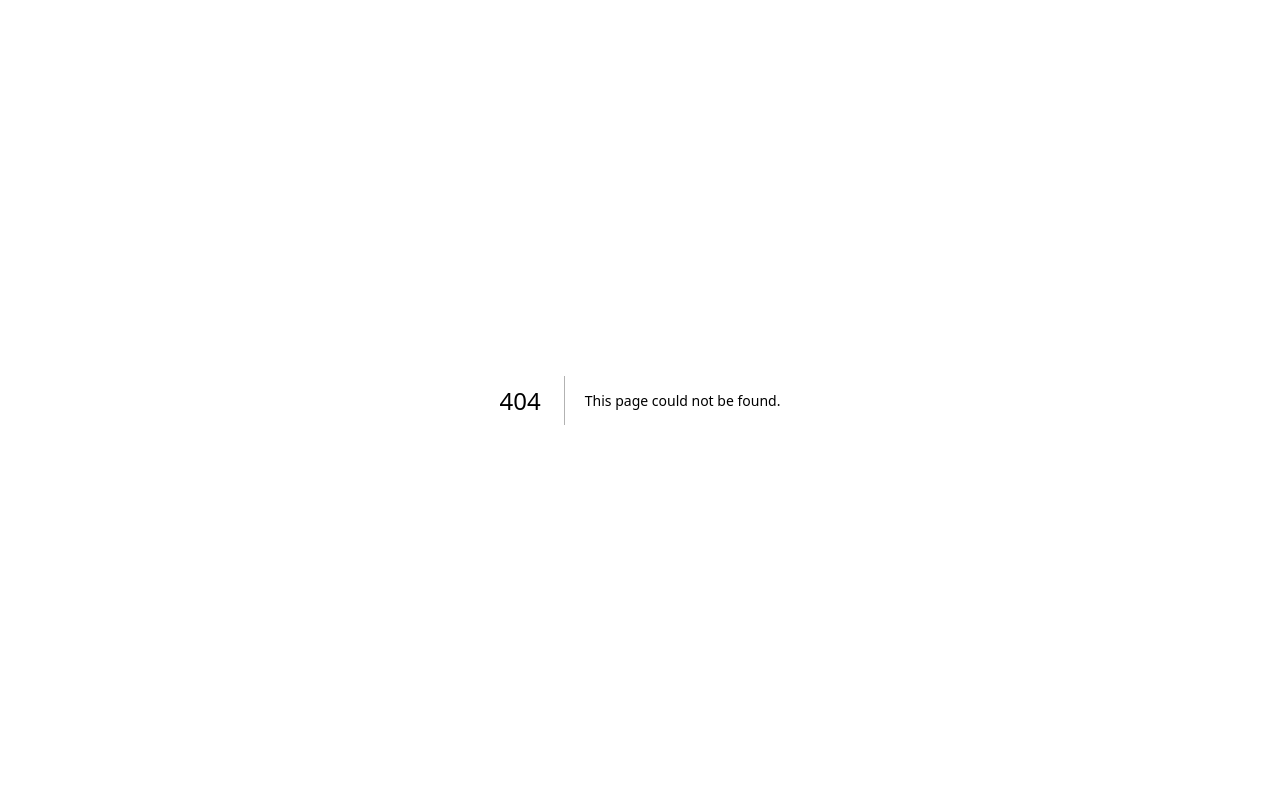
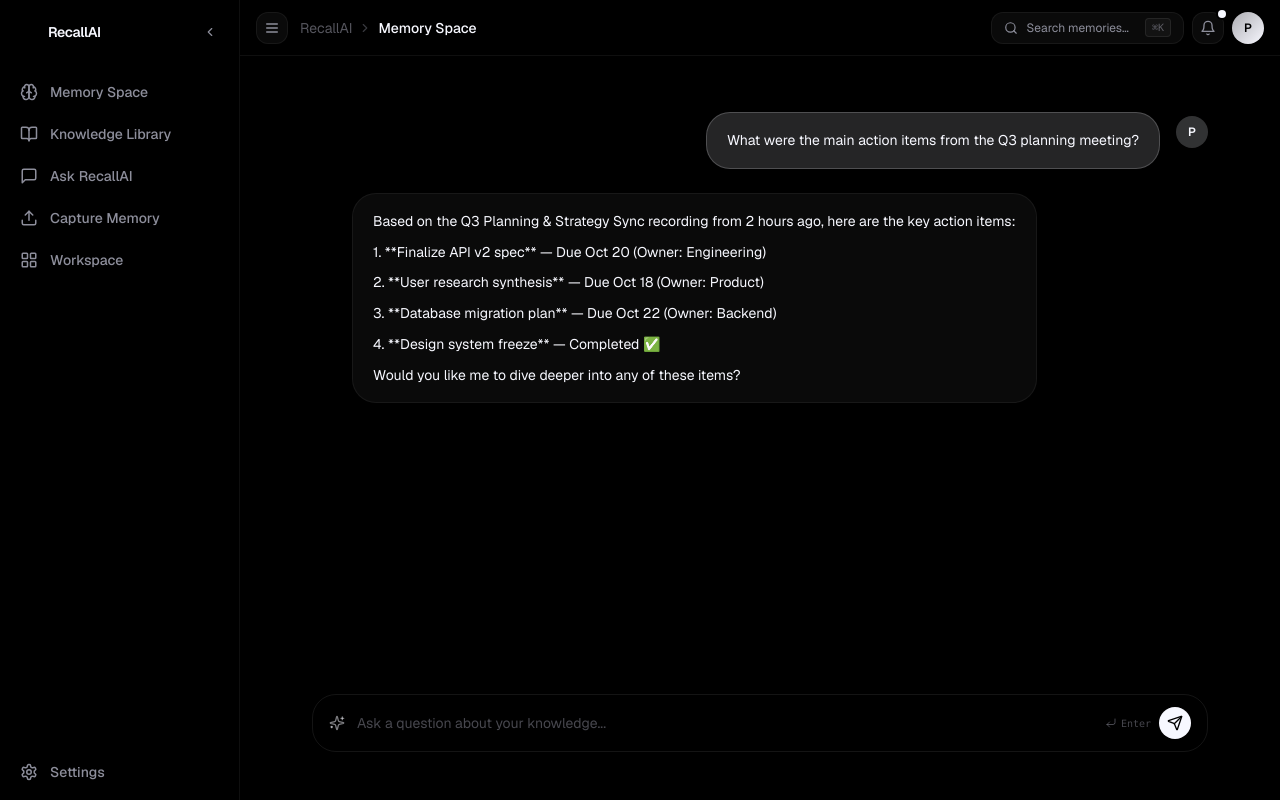
Before and after one commit to pradnya-kamble-tech/recall-ai, a Next.js app in the folder apps/web/: page /ask in a window 1280 px wide. Before the commit this address had no page. Built offline with nearby package versions, Linux system fonts and the light colour scheme.

Commit message:
feat(web): build ask recallai mock page

```diff
--- /dev/null
+++ b/apps/web/src/app/(dashboard)/ask/page.tsx
@@ -0,0 +1,183 @@
+"use client";
+
+import * as React from "react";
+import { motion, AnimatePresence } from "framer-motion";
+import {
+    Send,
+    Sparkles,
+    Brain,
+    MessageSquare,
+    FileSearch,
+    Lightbulb,
+    CornerDownLeft,
+} from "lucide-react";
+import {
+    GlassPanel,
+    RecallOrb,
+    Input,
+    Button,
+} from "@recallai/ui";
+import { cn } from "@/lib/utils";
+
+// ─── Mock Data ──────────────────────────────────────────────────────────────
+
+const suggestedPrompts = [
+    { icon: Brain, text: "Summarize yesterday's engineering standup" },
+    { icon: FileSearch, text: "What were the key decisions from Q3 planning?" },
+    { icon: Lightbulb, text: "Find action items mentioning database migration" },
+    { icon: MessageSquare, text: "What did the client say about the timeline?" },
+];
+
+const mockMessages = [
+    {
+        id: "1",
+        role: "user" as const,
+        content: "What were the main action items from the Q3 planning meeting?",
+    },
+    {
+        id: "2",
+        role: "assistant" as const,
+        content:
+            "Based on the Q3 Planning & Strategy Sync recording from 2 hours ago, here are the key action items:\n\n1. **Finalize API v2 spec** — Due Oct 20 (Owner: Engineering)\n2. **User research synthesis** — Due Oct 18 (Owner: Product)\n3. **Database migration plan** — Due Oct 22 (Owner: Backend)\n4. **Design system freeze** — Completed ✅\n\nWould you like me to dive deeper into any of these items?",
+    },
+];
+
+// ─── Animation ──────────────────────────────────────────────────────────────
+
+const containerVariants = {
+    hidden: { opacity: 0 },
+    visible: { opacity: 1, transition: { staggerChildren: 0.08 } },
+};
+
+const itemVariants = {
+    hidden: { opacity: 0, y: 16 },
+    visible: { opacity: 1, y: 0, transition: { duration: 0.5, ease: [0.25, 0.46, 0.45, 0.94] } },
+};
+
+const messageVariants = {
+    hidden: { opacity: 0, y: 8, scale: 0.98 },
+    visible: { opacity: 1, y: 0, scale: 1, transition: { duration: 0.4, ease: [0.25, 0.46, 0.45, 0.94] } },
+};
+
+// ─── Page ───────────────────────────────────────────────────────────────────
+
+export default function AskPage() {
+    const [messages, setMessages] = React.useState(mockMessages);
+    const [input, setInput] = React.useState("");
+    const hasMessages = messages.length > 0;
+
+    return (
+        <motion.div
+            variants={containerVariants}
+            initial="hidden"
+            animate="visible"
+            className="flex flex-col h-full max-w-4xl mx-auto w-full"
+        >
+            {!hasMessages ? (
+                /* ── Empty State ──────────────────────────────────── */
+                <motion.div
+                    variants={itemVariants}
+                    className="flex-1 flex flex-col items-center justify-center gap-8 px-4"
+                >
+                    <div className="flex flex-col items-center gap-4">
+                        <RecallOrb size="lg" status="idle" />
+                        <h1 className="text-2xl font-bold tracking-tight text-center">
+                            Ask RecallAI anything
+                        </h1>
+                        <p className="text-muted-foreground text-center max-w-md">
+                            Query your entire knowledge base using natural language.
+                            RecallAI understands context from all your meetings and documents.
+                        </p>
+                    </div>
+
+                    <div className="grid grid-cols-1 sm:grid-cols-2 gap-3 w-full max-w-lg">
+                        {suggestedPrompts.map((prompt, i) => {
+                            const Icon = prompt.icon;
+                            return (
+                                <motion.button
+                                    key={i}
+                                    whileHover={{ y: -2, scale: 1.01 }}
+                                    whileTap={{ scale: 0.98 }}
+                                    onClick={() => setInput(prompt.text)}
+                                    className={cn(
+                                        "flex items-start gap-3 rounded-xl p-4 text-left",
+                                        "border border-white/[0.06] bg-white/[0.03] hover:bg-white/[0.06] transition-colors",
+                                        "text-sm text-muted-foreground hover:text-foreground"
+                                    )}
+                                >
+                                    <Icon className="h-4 w-4 mt-0.5 text-primary/60 flex-shrink-0" />
+                                    <span>{prompt.text}</span>
+                                </motion.button>
+                            );
+                        })}
+                    </div>
+                </motion.div>
+            ) : (
+                /* ── Chat Messages ────────────────────────────────── */
+                <div className="flex-1 overflow-y-auto py-6 space-y-6">
+                    <AnimatePresence>
+                        {messages.map((msg) => (
+                            <motion.div
+                                key={msg.id}
+                                variants={messageVariants}
+                                initial="hidden"
+                                animate="visible"
+                                className={cn(
+                                    "flex gap-4",
+                                    msg.role === "user" ? "justify-end" : "justify-start"
+                                )}
+                            >
+                                {msg.role === "assistant" && (
+                                    <div className="flex-shrink-0 mt-1">
+                                        <RecallOrb size="sm" status="idle" />
+                                    </div>
+                                )}
+                                <div
+                                    className={cn(
+                                        "max-w-[85%] rounded-2xl px-5 py-4 text-sm leading-relaxed",
+                                        msg.role === "user"
+                                            ? "bg-primary/15 border border-primary/20 text-foreground"
+                                            : "bg-white/[0.04] border border-white/[0.06] text-foreground"
+                                    )}
+                                >
+                                    {msg.content.split("\n").map((line, i) => (
+                                        <p key={i} className={cn(i > 0 && "mt-2")}>
+                                            {line}
+                                        </p>
+                                    ))}
+                                </div>
+                                {msg.role === "user" && (
+                                    <div className="flex-shrink-0 mt-1 h-8 w-8 rounded-full bg-primary/20 flex items-center justify-center">
+                                        <span className="text-xs font-semibold text-primary">P</span>
+                                    </div>
+                                )}
+                            </motion.div>
+                        ))}
+                    </AnimatePresence>
+                </div>
+            )}
+
+            {/* ── Input Bar ──────────────────────────────────────── */}
+            <motion.div variants={itemVariants} className="sticky bottom-0 pb-4 pt-2">
+                <GlassPanel className="flex items-center gap-3 px-4 py-3 rounded-2xl border-white/[0.08]">
+                    <Sparkles className="h-4 w-4 text-primary/50 flex-shrink-0" />
+                    <input
+                        type="text"
+                        value={input}
+                        onChange={(e) => setInput(e.target.value)}
+                        placeholder="Ask a question about your knowledge..."
+                        className="flex-1 bg-transparent text-sm text-foreground placeholder:text-muted-foreground/50 outline-none"
+                    />
+                    <div className="flex items-center gap-2 flex-shrink-0">
+                        <span className="text-[10px] text-muted-foreground/50 font-mono flex items-center gap-1">
+                            <CornerDownLeft className="h-3 w-3" /> Enter
+                        </span>
+                        <Button size="sm" className="rounded-xl h-8 w-8 p-0" aria-label="Send message">
+                            <Send className="h-4 w-4" />
+                        </Button>
+                    </div>
+                </GlassPanel>
+            </motion.div>
+        </motion.div>
+    );
+}
```
